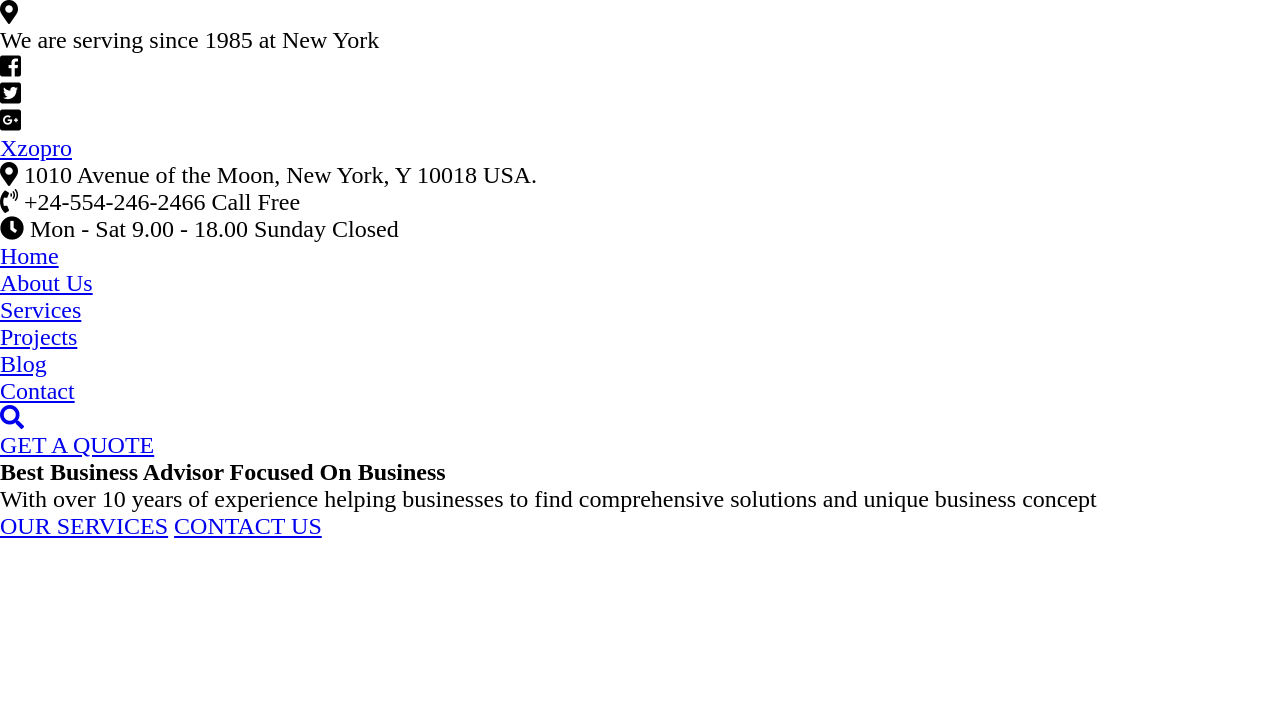
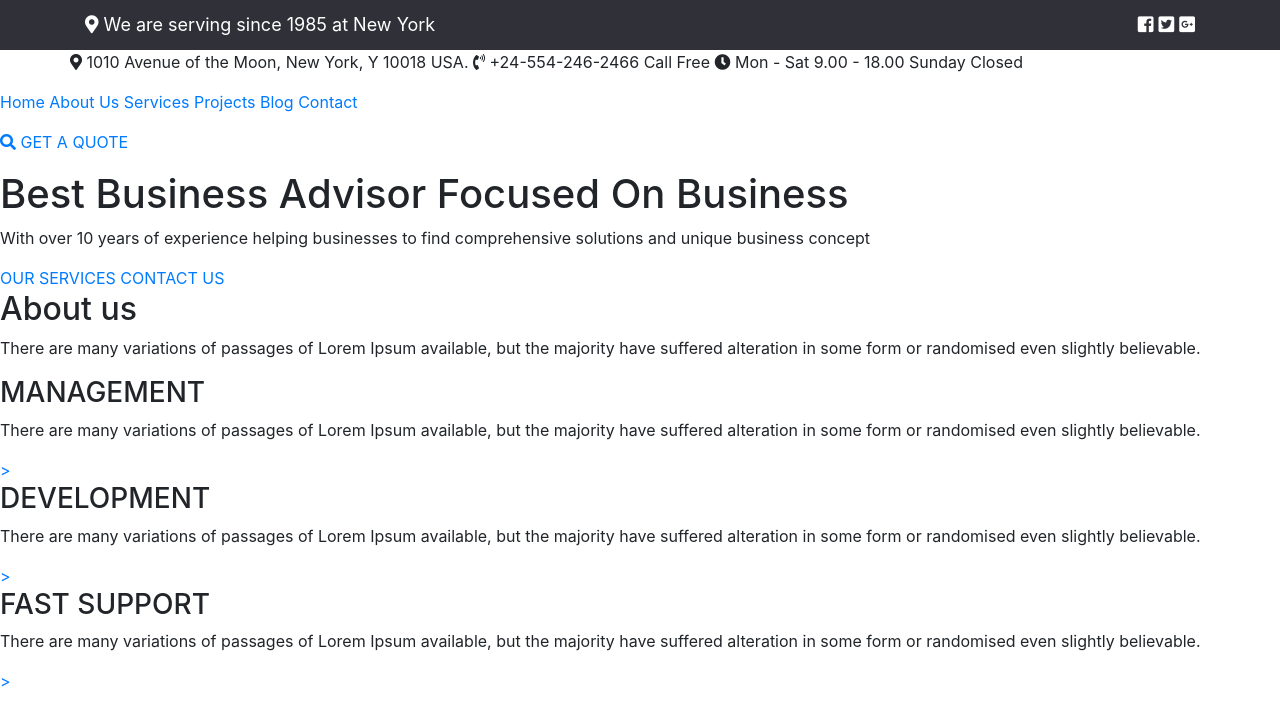
Before and after one commit to danielxie1990/xzopro, a plain HTML site: page index.html in a window 1280 px wide. Drawn offline with nearby package versions, Linux system fonts and the light colour scheme.

Commit message:
Style the html a bit, second day!

```diff
--- a/index.html
+++ b/index.html
@@ -6,18 +6,22 @@
     <meta http-equiv="X-UA-Compatible" content="ie=edge">
     <title>Xzopro-Just another Wordpress website</title>
     <link rel="stylesheet" href="https://use.fontawesome.com/releases/v5.2.0/css/all.css" integrity="sha384-hWVjflwFxL6sNzntih27bfxkr27PmbbK/iSvJ+a4+0owXq79v+lsFkW54bOGbiDQ" crossorigin="anonymous">
-
+    <link rel="stylesheet" href="https://stackpath.bootstrapcdn.com/bootstrap/4.1.3/css/bootstrap.min.css" integrity="sha384-MCw98/SFnGE8fJT3GXwEOngsV7Zt27NXFoaoApmYm81iuXoPkFOJwJ8ERdknLPMO" crossorigin="anonymous">
     <link rel="stylesheet" href="style.css">
 </head>
 <body>
-    <header class="site-header">
-        <div class="header-top-area">
+        <!--Header Top Area-->
+    <div class="container-fluid header-top">
         <div class="container">
-                <ul>
+            <div class="row">
+                <div class="col">
+                    <ul class="header-location">
                         <li><i class="fas fa-map-marker-alt"></i></li>
                         <li><span>We are serving since 1985 at New York</span></li>
                     </ul>
-                <ul>
+                </div>
+                <div class="col">
+                    <ul class="header-social">
                         <li>
                             <i class="fab fa-facebook-square"></i>
                         </li>
@@ -30,17 +34,16 @@
                     </ul>
                 </div>
             </div>
-        <div class="header-bottom-area">
-            <div>
-                <a href="#">Xzopro</a>
         </div>
-            <div>
-                <div>
+    </div>
+
+        <!--Header Bottom Area-->
+        <div class="container header-bottom-area">
+            <div class="row">
                 <ul>
                     <li>
                         <i class="fas fa-map-marker-alt"></i>
-                            <span>1010 Avenue of the Moon,
-</span>
+                        <span>1010 Avenue of the Moon,</span>
                         <span>New York, Y 10018 USA.</span>
                     </li>
                     <li>
@@ -58,7 +61,6 @@
             </div>
         </div>
 
-        </div>
         <div class="header-1-main-menu-area">
             <div>
                 <ul>
@@ -87,5 +89,35 @@
             <a href="#">CONTACT US</a>
         </div>
     </div>
+
+    <section class="about-us">
+        <div>
+            <H2>About us</H2>
+            <p>There are many variations of passages of Lorem Ipsum available, but the majority have suffered alteration in some form or randomised even slightly believable.</p>
+            <div>
+                <div>
+                    <i></i>
+                    <h3>MANAGEMENT</h3>
+                    <P>There are many variations of passages of Lorem Ipsum available, but the majority have suffered alteration in some form or randomised even slightly believable.</P>
+                    <a href="#">></a>
+                </div>
+                <div>
+                    <i></i>
+                    <h3>DEVELOPMENT</h3>
+                    <P>There are many variations of passages of Lorem Ipsum available, but the majority have suffered alteration in some form or randomised even slightly believable.</P>
+                    <a href="#">></a>
+                </div>
+
+                <div>
+                    <i></i>
+                    <h3>FAST SUPPORT</h3>
+                    <P>There are many variations of passages of Lorem Ipsum available, but the majority have suffered alteration in some form or randomised even slightly believable.</P>
+                    <a href="#">></a>
+                </div>
+
+            </div>
+        </div>
+
+    </section>
 </body>
 </html>
--- a/style.css
+++ b/style.css
@@ -1,5 +1,28 @@
 *{
+    margin: 0;
     padding: 0;
-    margin: 0;
-    font-size: 24px;
 }
+
+.header-top {
+    background-color: #303038;
+    color: #fff;
+    height: 50px;
+    line-height: 50px;
+    font-size: 18px;
+}
+
+ul {
+    list-style: none;
+
+}
+ul li {
+    display: inline;
+}
+
+.header-location{
+    float: left;
+}
+
+.header-social{
+    float: right;
+}
```
Lines whose indentation alone changed are shown as unchanged.
